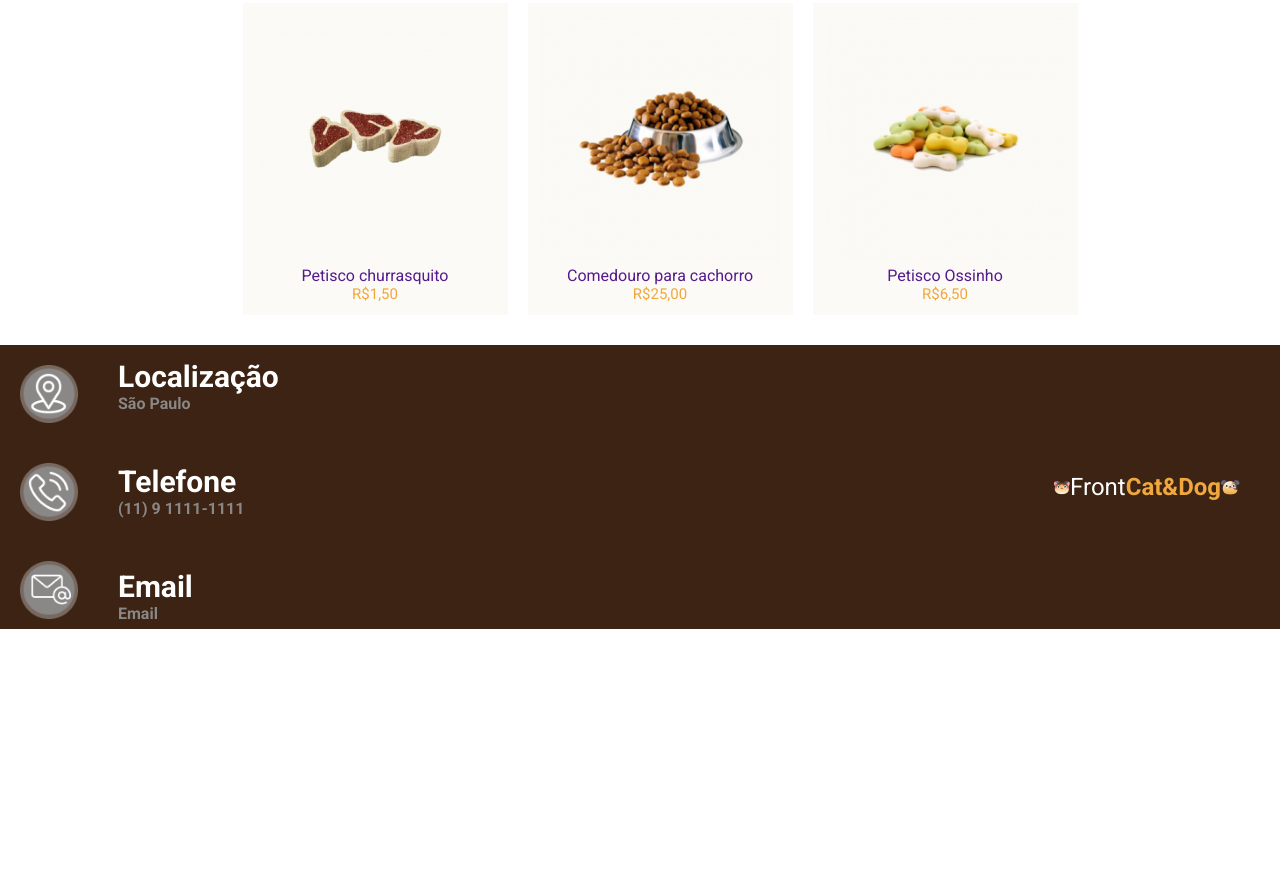
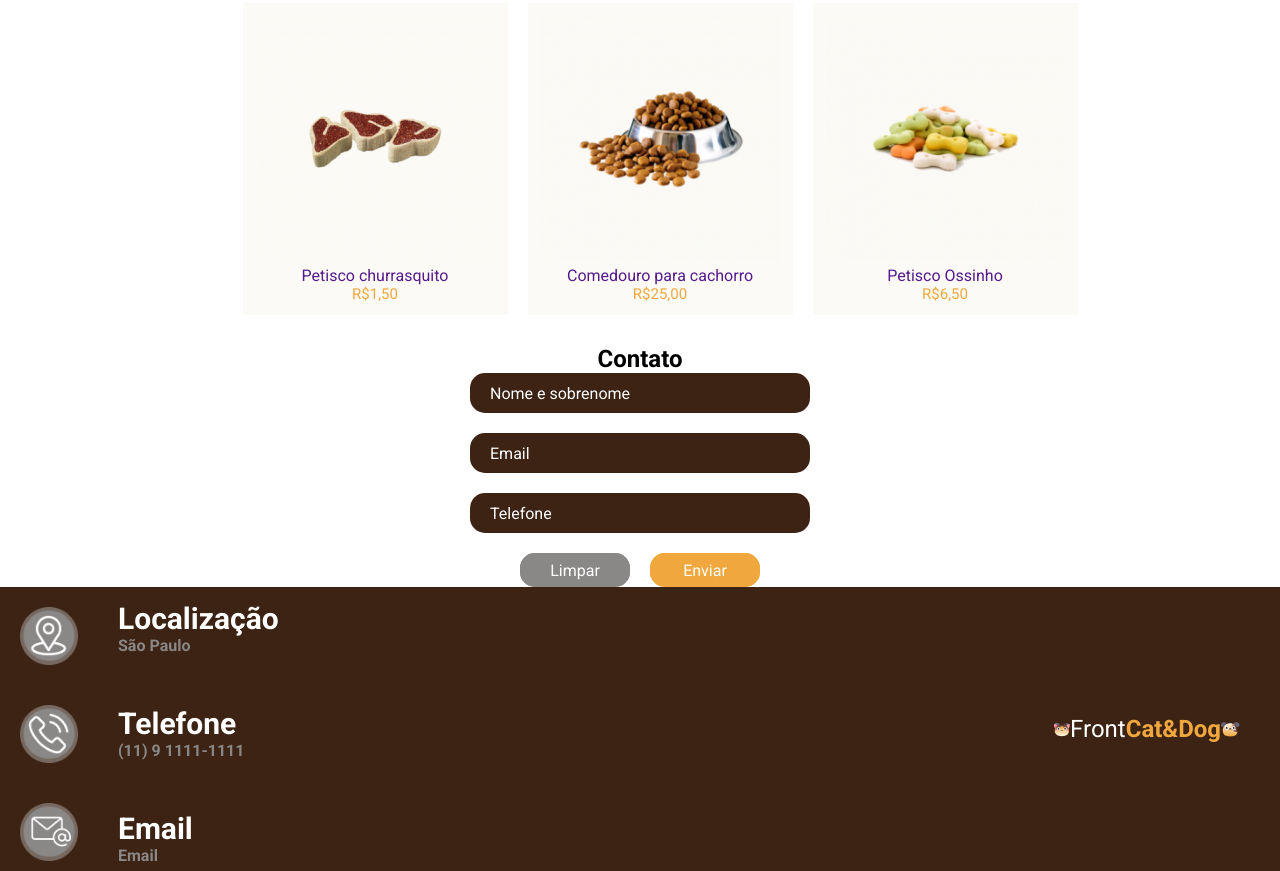
Before and after one commit to D4nOliver/Dh-Front-end, a plain HTML site: page atividades/atividade25052022/index.html in a window 1280 px wide. Shown: the part 1025-1896 px from the top of the page. Before the commit the page ends 1654 px from the top, so only its background shows below. Drawn offline with Linux system fonts and the light colour scheme.

Commit message:
add-css-form

```diff
--- a/atividades/atividade25052022/css/style.css
+++ b/atividades/atividade25052022/css/style.css
@@ -229,6 +229,64 @@ a{
     color: #F0A83E
 }
 
+.form{
+    display: flex;
+    flex-direction: column;
+    justify-content: center;
+    align-items: center;
+
+}
+
+.form__box{
+    width: 340px;
+    height: 40px;
+
+    background-color: #3C2313;
+    margin-bottom: 20px;
+    border-radius: 15px;
+
+    display: flex;
+    align-items: center;
+}
+
+.form__txt{
+    font-weight: 400;
+    font-size: 16px;
+    line-height: 11px;
+    color: #FFFFFF;
+    margin-left: 20px;
+}
+
+.buttons{
+    display: flex;
+    gap: 20px;
+}
+
+.button__limpar{
+    width: 110px;
+    height: 34px;
+
+    display: flex;
+    justify-content: center;
+    align-items: center;
+
+    background-color: #8A8787;
+    border-radius: 15px
+}
+.button__enviar{
+    width: 110px;
+    height: 34px;
+
+    display: flex;
+    justify-content: center;
+    align-items: center;
+
+    background-color: #F0A83E;
+    border-radius: 15px
+
+
+}
+
 footer{
     position: absolute;
     display: flex;
--- a/atividades/atividade25052022/index.html
+++ b/atividades/atividade25052022/index.html
@@ -26,10 +26,11 @@
 
         <nav>
             <ul class="menu">
-                <li class="item__menu"><img src="/img/pawprint 2.png" alt="">Categorias</li>
-                <li class="item__menu"><img src="/img/pawprint 2.png" alt="">Pets</li>
-                <li class="item__menu"><img src="/img/pawprint 2.png" alt="">Quem somos</li>
-                <li class="item__menu"><img src="/img/pawprint 2.png" alt="">Contato</li>
+
+                <li class="item__menu"><img src="/img/pawprint 2.png" alt=""><a href="">Categorias</a></li>
+                <li class="item__menu"><img src="/img/pawprint 2.png" alt=""><a href="">Pets</a></li>
+                <li class="item__menu"><img src="/img/pawprint 2.png" alt=""><a href="">Quem somos</a></li>
+                <li class="item__menu"><img src="/img/pawprint 2.png" alt=""><a href="">Contato</a></li>
             </ul>
         </nav>
 
@@ -94,6 +95,19 @@
 
             </div>
         </section>
+        <div class="form">
+            <h2>Contato</h2>
+            <div class="form__box"><span class="form__txt">Nome e sobrenome</span></div>
+            <div class="form__box"><span class="form__txt">Email</span></div>
+            <div class="form__box"><span class="form__txt">Telefone</span></div>
+
+            <div class="buttons">
+                <div class="button__limpar"><span class="button__limpar">Limpar</span></div>
+                <div class="button__enviar"><span class="button__enviar">Enviar</span></div>
+             </div>
+        </div>
+
+
     </main>
 
     <footer>
```
